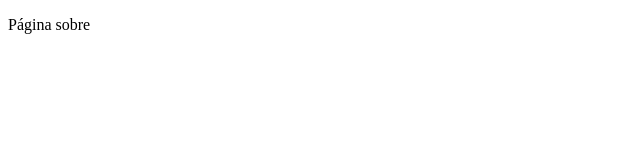
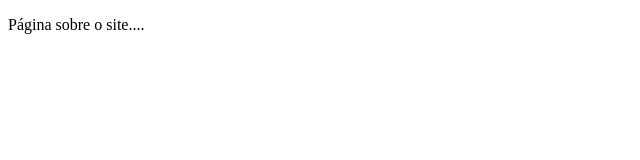
Before and after one commit to Newdecyr/github-master, a plain HTML site: page sobre.html in a window 1280 px wide. Shown: the full height of the page, 0-640 px from the left. Drawn offline with Linux system fonts and the light colour scheme.

Commit message:
Criação da página sobre #3

```diff
--- a/sobre.html
+++ b/sobre.html
@@ -7,7 +7,7 @@
 </head>
 <body>
     <p>
-        Página sobre
+        Página sobre o site....
     </p>
 </body>
 </html>
```
